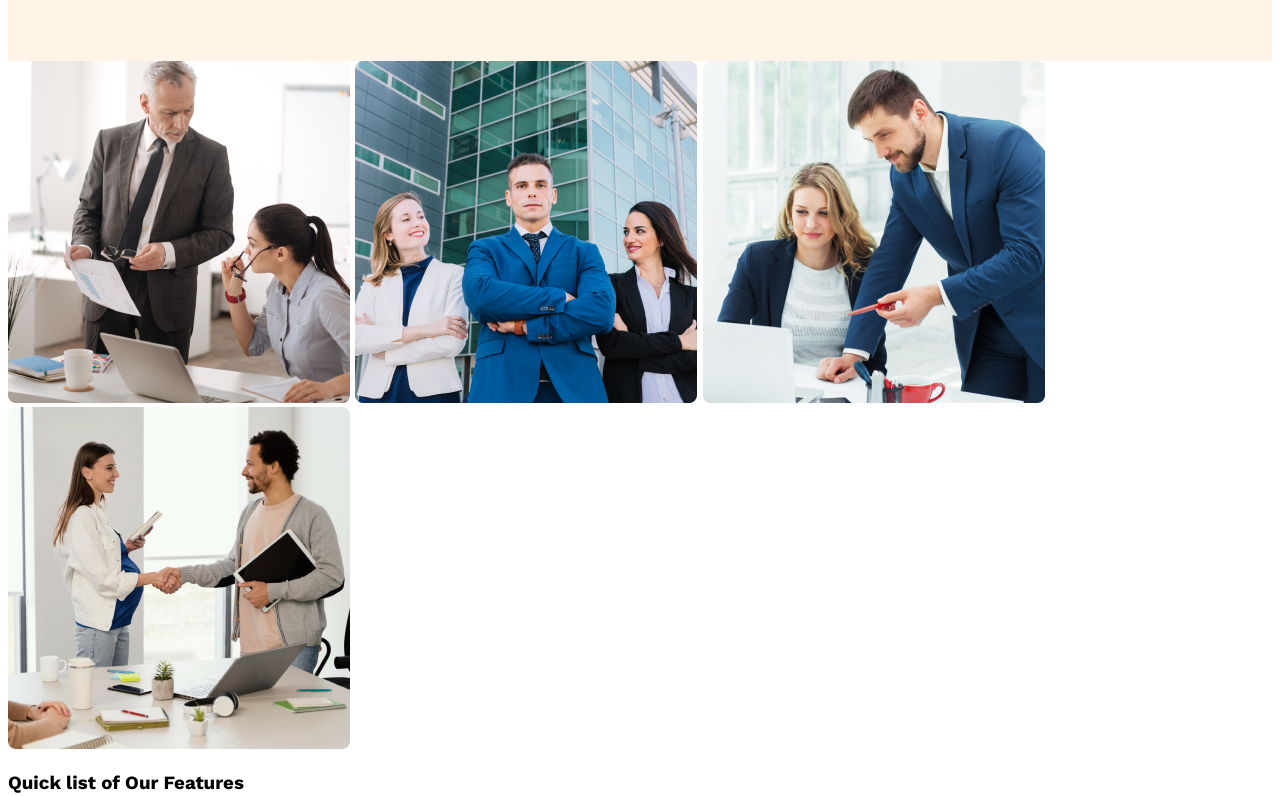
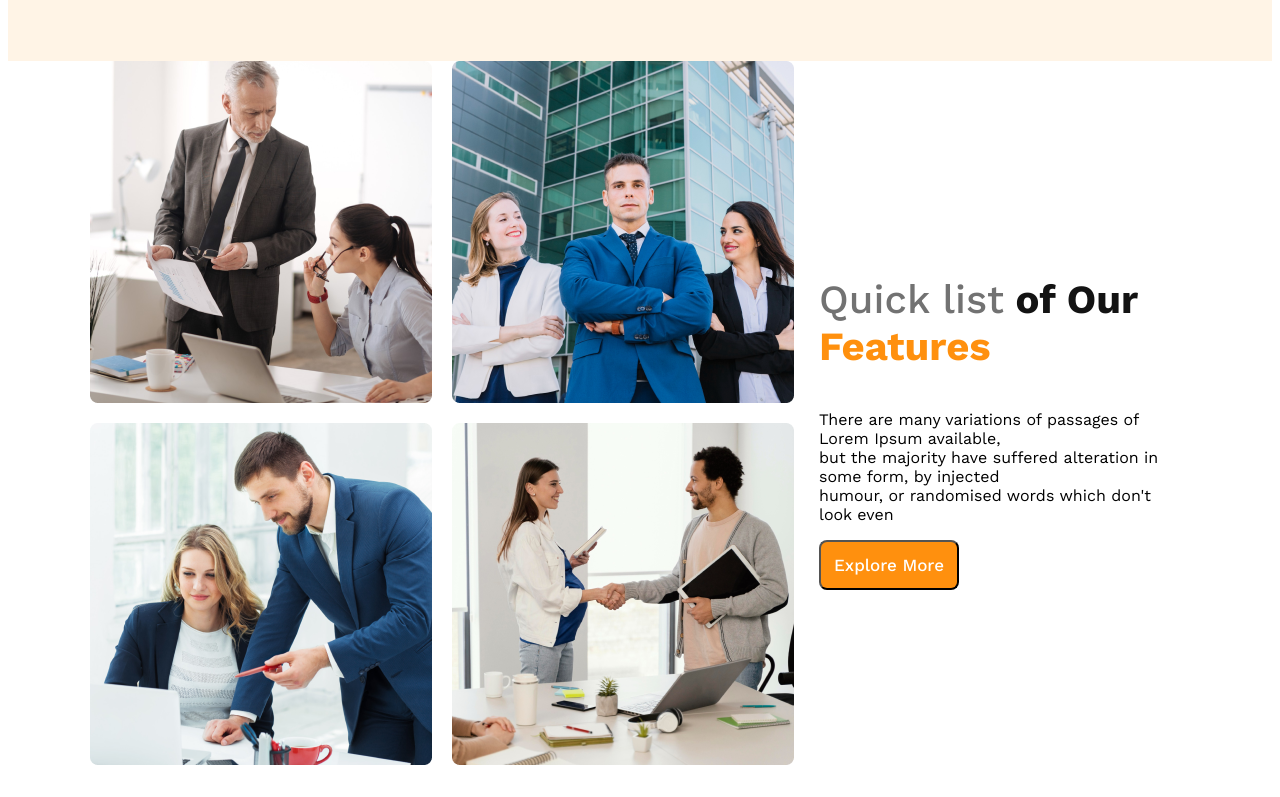
Before and after one commit to Afrin-bd/G3-architects-website, a plain HTML site: page index.html in a window 1280 px wide. Shown: the part 909-1706 px from the top of the page. After the commit the page ends 1682 px from the top, so only its background shows below. Drawn offline with nearby package versions, Linux system fonts and the light colour scheme.

Commit message:
added features tems

```diff
--- a/index.html
+++ b/index.html
@@ -41,8 +41,8 @@
         <img src="images/team4.png" alt="">
        </div>
        <div class="team-content">
-        <h3 class="team-title">Quick list of Our Features</h3>
-        <p class="team-description">There are many variations of passages of Lorem Ipsum available, but the majority have suffered alteration in some form, by injected humour, or randomised words which don't look even</p>
+        <h3 class="team-title"><span class="title-1">Quick list</span> <span class="title-2">of Our</span> <br> <span class="title-3">Features</span></h3>
+        <p class="team-description">There are many variations of passages of Lorem Ipsum available, <br> but the majority have suffered alteration in some form, by injected <br> humour, or randomised words which don't look even</p>
         <button class="btn-primary">Explore More</button>
        </div>
     </section>
--- a/styles/architect.css
+++ b/styles/architect.css
@@ -2,42 +2,42 @@
 
 @import url('https://fonts.googleapis.com/css2?family=Barlow&family=Fira+Sans:ital,wght@0,100;1,400&family=Lato:ital,wght@0,400;0,700;0,900;1,300;1,700;1,900&family=Noto+Serif:ital@1&family=Work+Sans:ital,wght@0,400;0,500;0,600;0,700;1,400;1,500;1,600;1,700&display=swap');
 /* shred style */
-*{
+* {
   font-family: 'Work Sans', sans-serif;
 }
-.btn-primary{
+.btn-primary {
   width: 140px;
   height: 50px;
   flex-shrink: 0;
   border-radius: 8px;
-background: #FF900E;
-color: #FFF;
+  background: #ff900e;
+  color: #fff;
   font-size: 17px;
   font-weight: 500;
   text-align: center;
 }
 /* heading area start */
-header{
-background: rgba(255, 144, 14, 0.10);
-padding:50px 240px;
+header {
+  background: rgba(255, 144, 14, 0.1);
+  padding: 50px 240px;
 }
 
-nav{
-  display:flex;
+nav {
+  display: flex;
   justify-content: space-between;
   align-items: center;
 }
-nav > ul{
+nav > ul {
   display: flex;
 }
-nav li{
+nav li {
   list-style: none;
   margin-right: 30px;
   font-weight: 500;
-  font-size:1rem ;
+  font-size: 1rem;
 }
-.nav-title{
-  padding:8px;
+.nav-title {
+  padding: 8px;
   color: var(--dark-01, #131313);
   text-align: center;
   font-family: Work Sans;
@@ -46,8 +46,8 @@ font-style: normal;
   font-weight: 700;
   line-height: normal;
 }
-nav li a{
-  color:#424242;
+nav li a {
+  color: #424242;
   text-decoration: none;
   color: var(--dark-02, #424242);
   text-align: center;
@@ -58,18 +58,17 @@ font-weight: 500;
   line-height: 26px;
 }
 /* banner style */
-.banner-content{
+.banner-content {
   max-width: 800px;
   text-align: center;
-  margin:0 auto;
+  margin: 0 auto;
 }
-.banner-title{
-  font-size:3rem;
+.banner-title {
+  font-size: 3rem;
   font-weight: 600;
   color: #131313;
 }
-.banner-description{
-
+.banner-description {
   color: var(--dark-03, #727272);
   text-align: center;
   font-family: Work Sans;
@@ -78,35 +77,71 @@ font-style: normal;
   font-weight: 400;
   line-height: 26px;
 }
-.banner-img{
+.banner-img {
   width: 100%;
-  margin:10px;
-
-
+  margin: 10px;
 }
 /* mobile device */
 /* responsive media queries */
-@media screen and (max-width: 576){
-  header{
-    padding:20px;
+@media screen and (max-width: 576) {
+  header {
+    padding: 20px;
   }
-  nav{
+  nav {
     flex-direction: column;
   }
 }
 
 /* tablet or medium device */
-@media screen and (min-width:576) and (max-width:960){
-  header{
-    padding:50px;
+@media screen and (min-width: 576) and (max-width: 960) {
+  header {
+    padding: 50px;
   }
-  nav{
+  nav {
     flex-direction: column;
   }
 }
 
 /* main style */
-main{
-max-width: 1400px;
+main {
+  max-width: 1100px;
   margin: 0 auto;
 }
+.teams-container {
+  display: flex;
+  align-items: center;
+}
+.teams-img-container {
+  display: grid;
+  grid-template-columns: repeat(2, 1fr);
+  gap: 20px;
+}
+.team-content {
+  padding: 0 25px;
+}
+.team-title {
+  font-size: 40px;
+}
+.team-title .title-1 {
+  color: var(--dark-03, #727272);
+
+  font-weight: 500;
+}
+
+.team-title .title-2 {
+  color: var(--dark-01, #131313);
+
+  font-weight: 700;
+}
+.team-title .title-3 {
+  color: #ff900e;
+
+  font-weight: 700;
+}
+.team-title.team-description {
+  color: var(--dark-03, #727272);
+
+  font-size: 10px;
+
+  font-weight: 700;
+}
```
Lines whose indentation alone changed are shown as unchanged.
